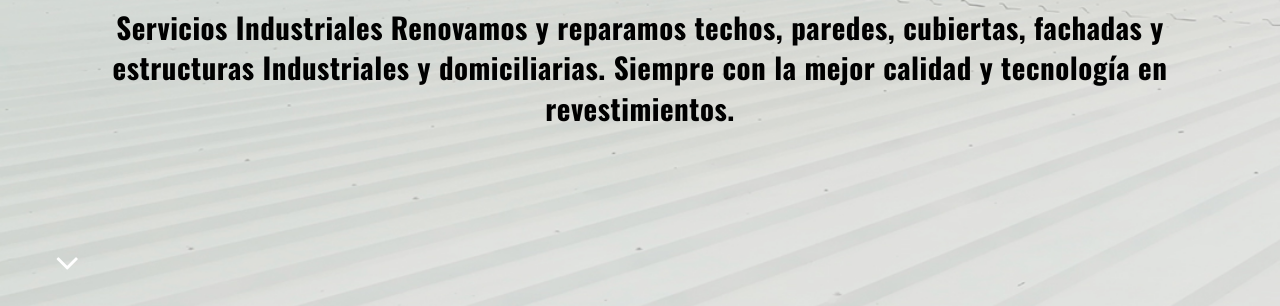
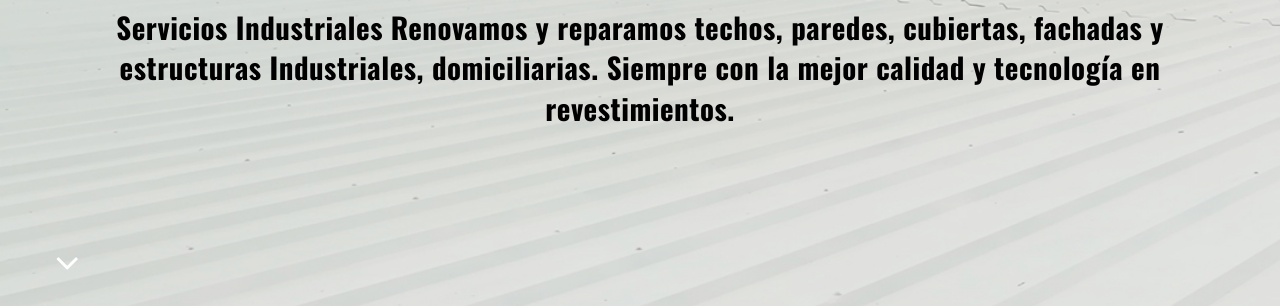
Before and after one commit to AnonymousCL1/INDSERTEC.cl, a plain HTML site: page index.html in a window 1280 px wide. Shown: the part 344-650 px from the top of the page. Drawn offline with nearby package versions, Linux system fonts and the light colour scheme; a script that the page names is missing; files whose address does not match are found by name; a web font is replaced by a local one.

Commit message:
index.html

```diff
--- a/index.html
+++ b/index.html
@@ -62,7 +62,7 @@
               <div class="banner-info text-center wow fadeIn delay-05s">
                 <h2 class="bnr-sub-title">INDSERTEC</h2>
                 <link href="https://fonts.googleapis.com/css2?family=Oswald:wght@700&display=swap" rel="stylesheet">
-                <p class="bnr-para">Servicios Industriales Renovamos y reparamos techos, paredes, cubiertas, fachadas y estructuras Industriales y domiciliarias. Siempre con la mejor calidad y tecnología en revestimientos.</p>
+                <p class="bnr-para">Servicios Industriales Renovamos y reparamos techos, paredes, cubiertas, fachadas y estructuras Industriales, domiciliarias. Siempre con la mejor calidad y tecnología en revestimientos.</p>
                 <link href="https://fonts.googleapis.com/css2?family=STIX+Two+Math&display=swap" rel="stylesheet">
                 </div>
                 <div class="overlay-detail">
```
